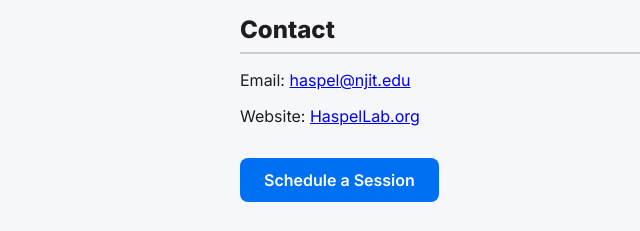
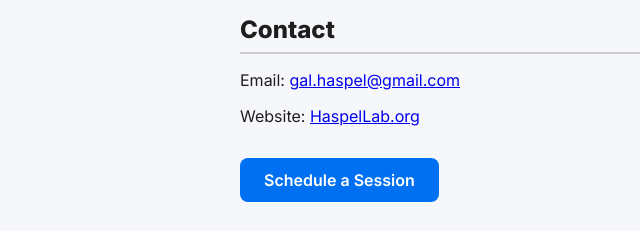
Before and after one commit to GalHaspel/writing-consulting, a plain HTML site: page index.html in a window 1280 px wide. Shown: the part 476-707 px from the top of the page, 0-640 px from the left. Drawn offline with Linux system fonts and the light colour scheme.

Commit message:
Update index.html

```diff
--- a/index.html
+++ b/index.html
@@ -81,7 +81,7 @@
 
     <section>
       <h2>Contact</h2>
-      <p>Email: <a href="mailto:haspel@njit.edu">haspel@njit.edu</a></p>
+      <p>Email: <a href="mailto:gal.haspel@gmail.com">gal.haspel@gmail.com</a></p>
       <p>Website: <a href="https://HaspelLab.org" target="_blank">HaspelLab.org</a></p>
       <a href="mailto:haspel@njit.edu" class="button">Schedule a Session</a>
     </section>
```
